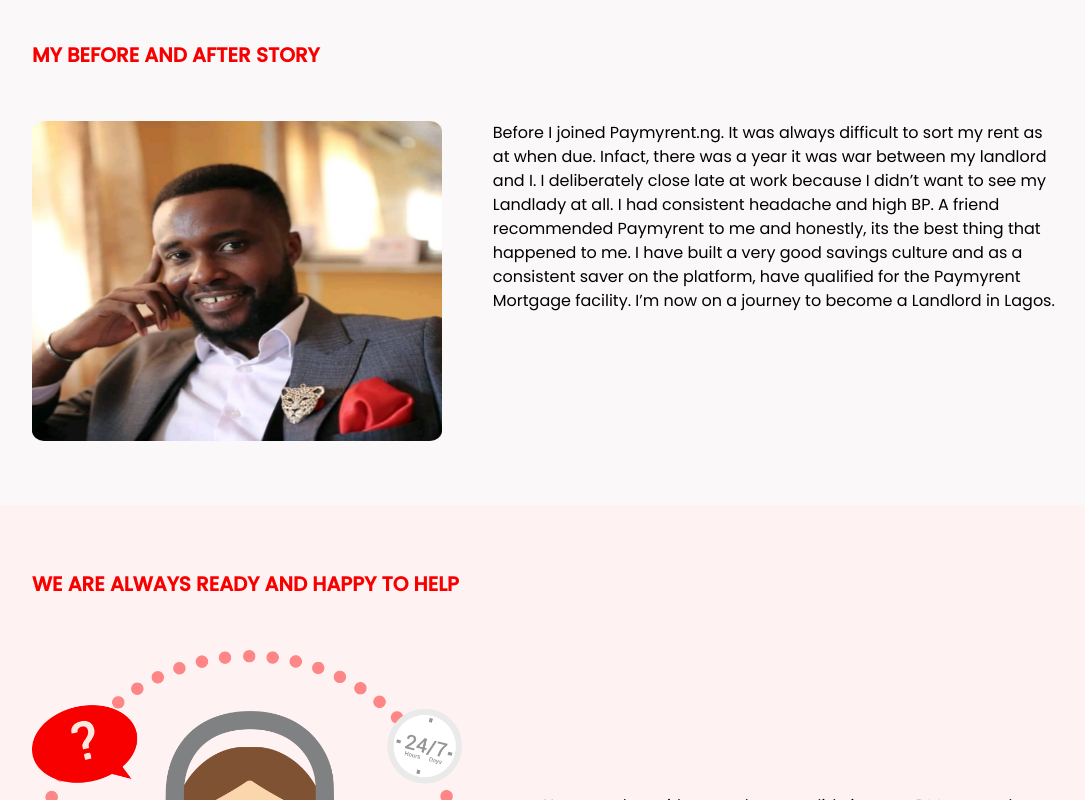
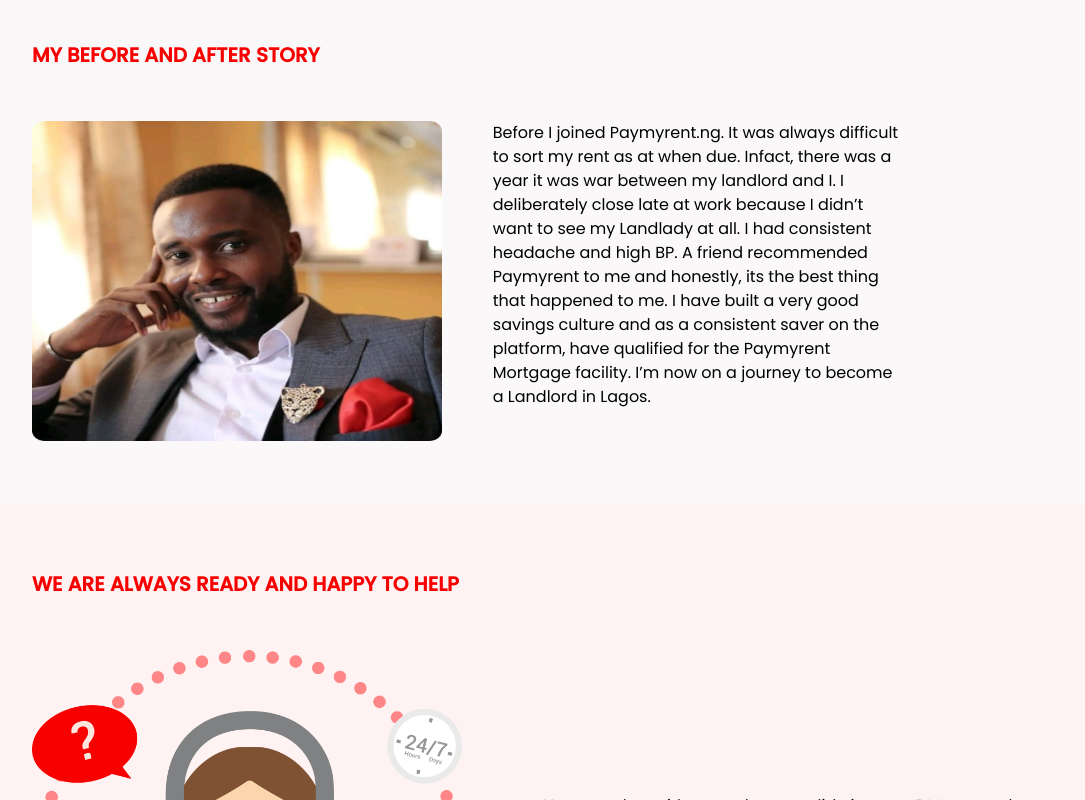
Before and after one commit to Olaoluwa1995/charts_table, a React (Create React App) app: page / in a window 1280 px wide. Shown: the part 2640-3440 px from the top of the page, without its empty margins (96-1181 px from the left). Built offline with nearby package versions, Linux system fonts and the light colour scheme.

Commit message:
Properly handled responsiveness

```diff
--- a/src/components/home/story/story.tsx
+++ b/src/components/home/story/story.tsx
@@ -31,7 +31,7 @@ function Story() {
       <Flex
         flexDir={{ base: "column", sm: "row" }}
         w="100%"
-        justify="space-between"
+        justify={{ base: "space-between", xl: "normal" }}
       >
         <Image
           data-aos="fade-right"
@@ -45,8 +45,9 @@ function Story() {
           data-aos-delay="500"
           textAlign="start"
           mt={{ base: "5%", sm: "0" }}
+          ml={{ base: "0", xl: "5%" }}
           fontSize={{ base: "sm", sm: "xs", md: "sm", lg: "md" }}
-          w={{ base: "100%", sm: "50%", lg: "55%" }}
+          w={{ base: "100%", sm: "50%", lg: "40%" }}
         >
           Before I joined Paymyrent.ng. It was always difficult to sort my rent
           as at when due. Infact, there was a year it was war between my
```
